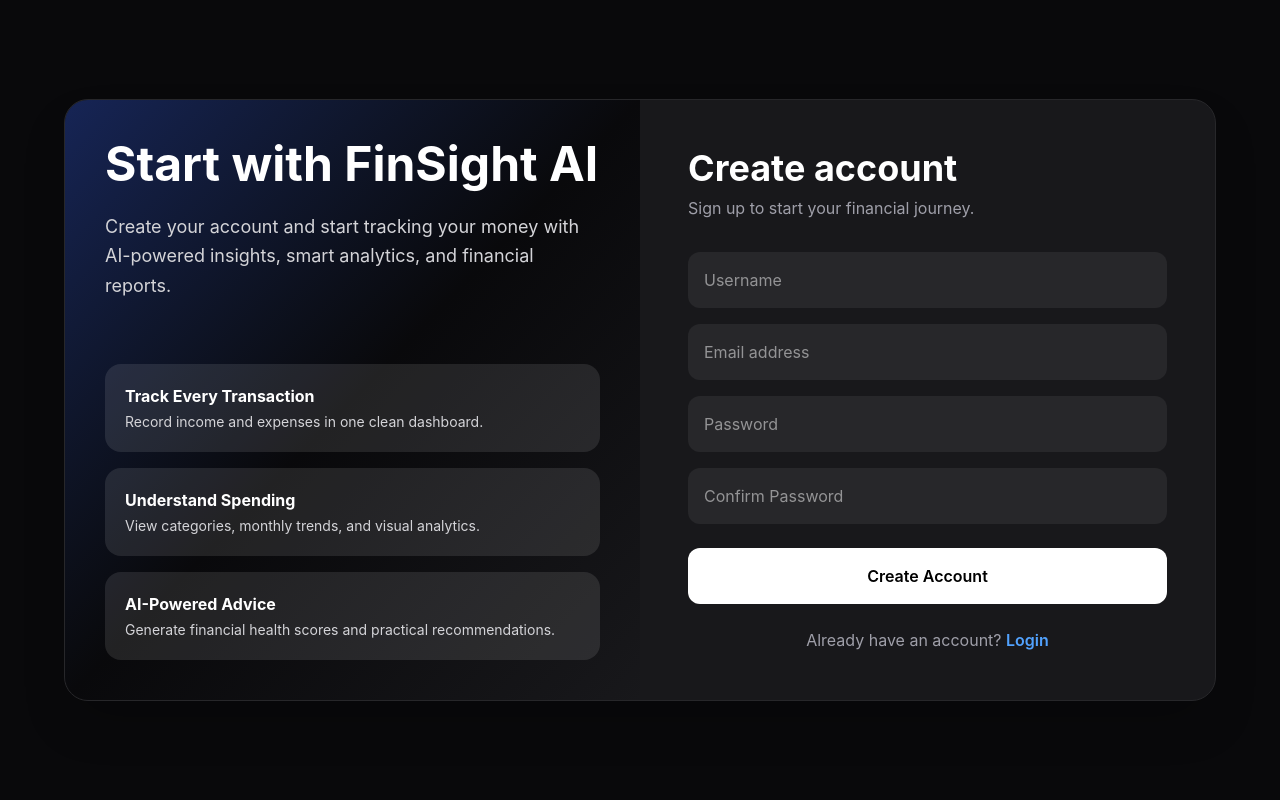
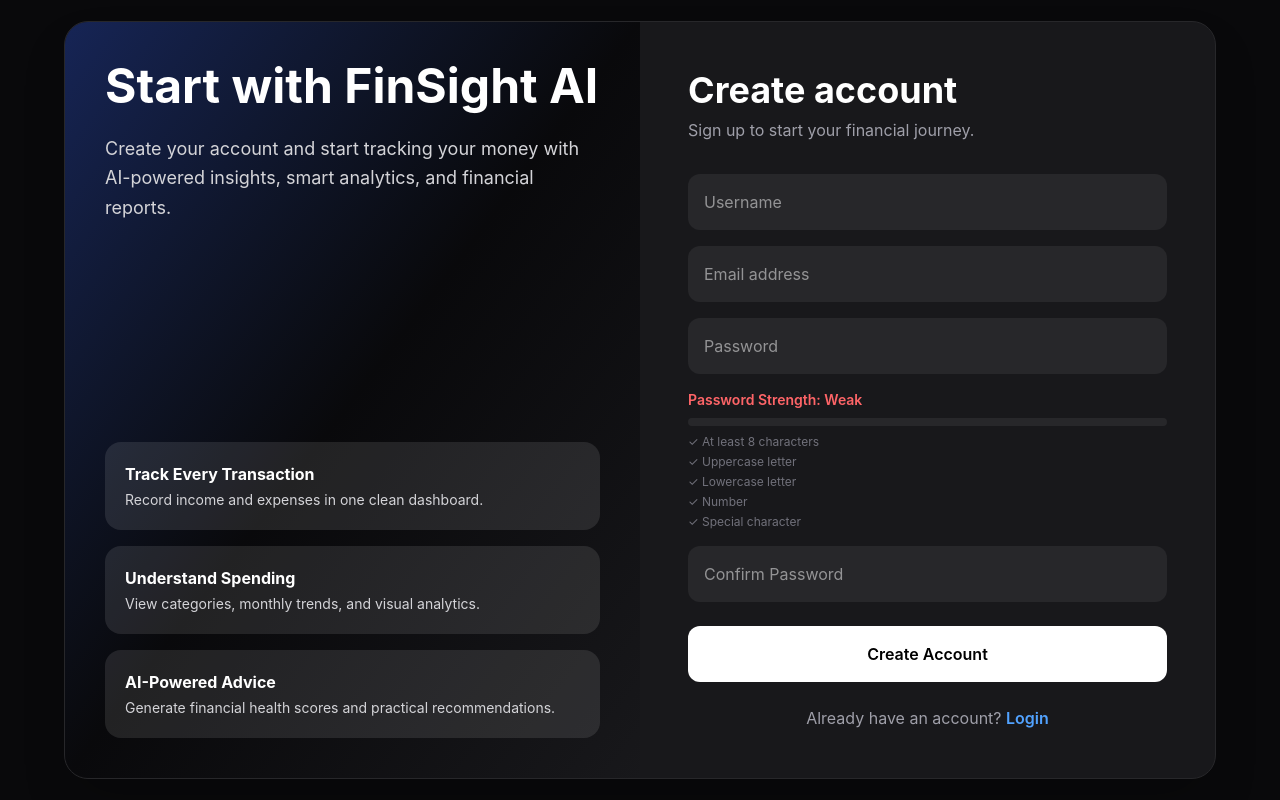
Before and after one commit to balqiskay/finsight-ai, a React (Vite) app in the folder client/: page /register in a window 1280 px wide. Built offline with nearby package versions, Linux system fonts and the light colour scheme.

Commit message:
Enhance registration security and password strength UX

```diff
--- a/client/src/pages/Register.jsx
+++ b/client/src/pages/Register.jsx
@@ -16,11 +16,48 @@
 
   const [loading, setLoading] = useState(false);
 
+  const passwordChecks = {
+    length: formData.password.length >= 8,
+    uppercase: /[A-Z]/.test(formData.password),
+    lowercase: /[a-z]/.test(formData.password),
+    number: /[0-9]/.test(formData.password),
+    special: /[!@#$%^&*(),.?":{}|<>]/.test(formData.password),
+  };
+
+  const strengthScore =
+   Object.values(passwordChecks)
+   .filter(Boolean)
+   .length;
+
+  const strengthLabel =
+   strengthScore <= 2
+    ? "Weak"
+    : strengthScore <= 4
+    ? "Medium"
+    : "Strong";
+
+  const strengthColor =
+   strengthScore <= 2
+    ? "text-red-400"
+    : strengthScore <= 4
+    ? "text-yellow-400"
+    : "text-green-400";
+
+  const strengthBarColor =
+   strengthScore <= 2
+    ? "bg-red-500"
+    : strengthScore <= 4
+    ? "bg-yellow-500"
+    : "bg-green-500";
+
+  const strengthBarWidth =
+   `${(strengthScore / 5) * 100}%`;
+
   const handleChange = (e) => {
-    setFormData({
-      ...formData,
-      [e.target.name]: e.target.value,
-    });
+   setFormData({
+    ...formData,
+    [e.target.name]: e.target.value,
+   });
   };
 
   const handleSubmit = async (e) => {
@@ -164,6 +201,49 @@
               className="w-full p-4 rounded-xl bg-zinc-800 text-white mb-4 outline-none focus:ring-2 focus:ring-blue-500"
             />
 
+            <div className="mb-4">
+
+              <p className={`text-sm font-semibold ${strengthColor}`}>
+                Password Strength: {strengthLabel}
+              </p>
+
+              <div className="w-full h-2 bg-zinc-800 rounded-full mt-2 overflow-hidden">
+
+                <div
+                 className={`h-full ${strengthBarColor} transition-all duration-300`}
+                 style={{
+                  width: strengthBarWidth,
+                 }}
+                />
+
+              </div>
+
+              <div className="text-xs mt-2 space-y-1">
+
+                <p className={passwordChecks.length ? "text-green-400" : "text-zinc-500"}>
+                  ✓ At least 8 characters
+                </p>
+
+                <p className={passwordChecks.uppercase ? "text-green-400" : "text-zinc-500"}>
+                  ✓ Uppercase letter
+                </p>
+
+                <p className={passwordChecks.lowercase ? "text-green-400" : "text-zinc-500"}>
+                  ✓ Lowercase letter
+                </p>
+
+                <p className={passwordChecks.number ? "text-green-400" : "text-zinc-500"}>
+                  ✓ Number
+                </p>
+
+                <p className={passwordChecks.special ? "text-green-400" : "text-zinc-500"}>
+                  ✓ Special character
+                </p>
+
+              </div>
+
+            </div>
+
             <input
              type="password"
              name="confirmPassword"
```
